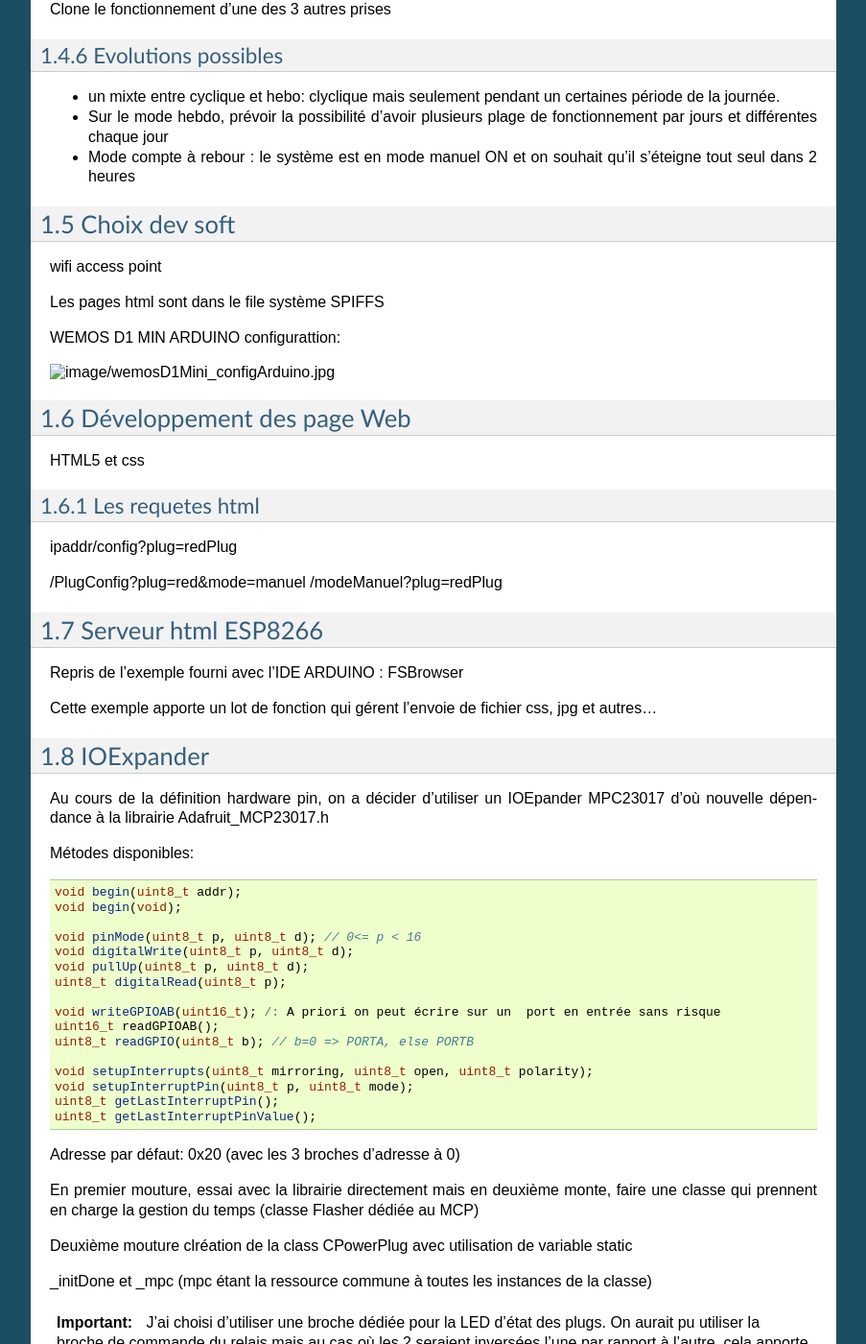
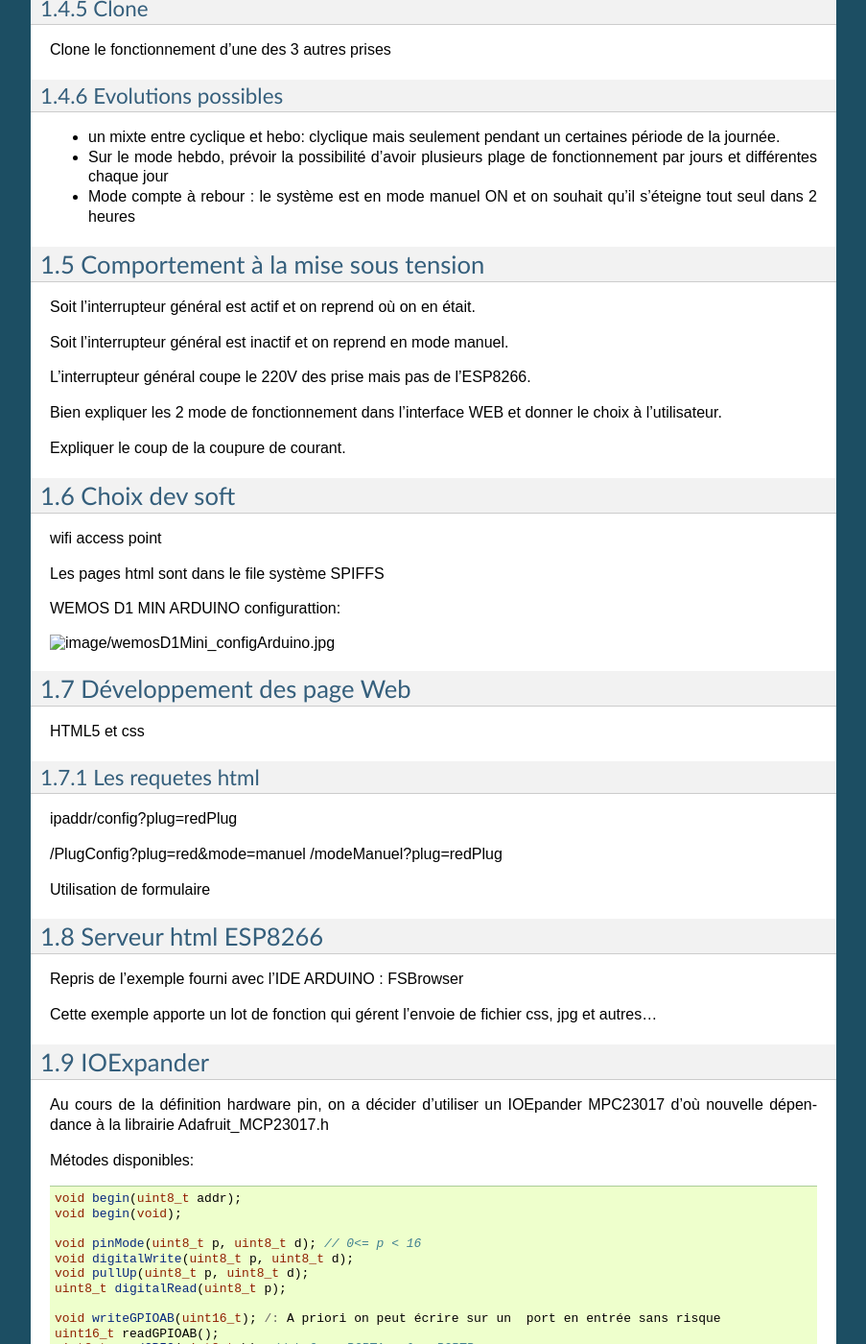
Before and after one commit to volab/IoT_EPS, a Sphinx documentation site: the page built from _1_userDoc/source/softDev.rst, in a window 1280 px wide and 1400 px high, scrolled down 2955 px. Shown: the whole window at 96% size, without its empty margins (198-1101 px from the left). Built offline with Sphinx 7.4.7, drawn with Linux system fonts in a browser that asks for light colours; some of the changed text lies outside the part shown.

```diff
--- a/_1_userDoc/source/softDev.rst
+++ b/_1_userDoc/source/softDev.rst
@@ -75,6 +76,20 @@
   tout seul dans 2 heures
 
 
+=====================================
+Comportement à la mise sous tension
+=====================================
+
+Soit l'interrupteur général est actif et on reprend où on en était.
+
+Soit l'interrupteur général est  inactif et on reprend en mode manuel.
+
+L'interrupteur général coupe le 220V des prise mais pas de l'ESP8266.
+
+Bien expliquer les 2 mode de fonctionnement dans l'interface WEB et donner le choix à l'utilisateur.
+
+Expliquer le coup de la coupure de courant.
+
 ==============
 Choix dev soft
 ==============
@@ -98,6 +113,8 @@
 
 /PlugConfig?plug=red&mode=manuel
 /modeManuel?plug=redPlug
+
+Utilisation de formulaire
 
 ====================
 Serveur html ESP8266
@@ -183,6 +205,7 @@
 - Utilisation de la bibliothèque RTClib version 1.2.0
 - Utilisation de la bibliothèque ESP8266mDNS
 - Utilisation de la bibliothèque Adafruit_MCP23017_Arduino_Library version 1.0.3
+- Utilisation de la bibliothèque FastLED version 3.2.1
 
 ===============================
 Eccueils et autres difficultés
```
Also changed, not shown: other parts of _1_userDoc/source/softDev.rst (+8 -2 lines), 7 other files.
